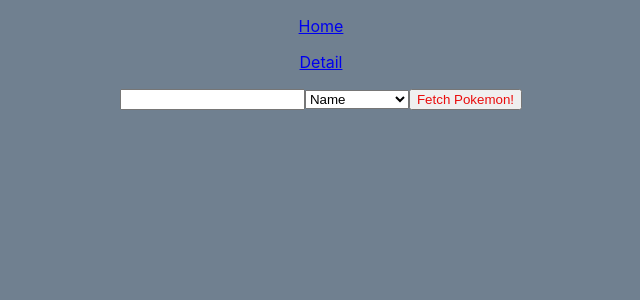
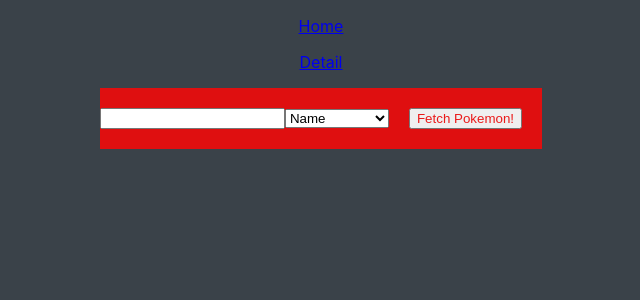
Before and after one commit to Annalise-M/Lab-03-Pokedex-React, a React (Create React App) app: page / in a window 1280 px wide. Shown: the top 300 px of the page, without its empty margins (319-959 px from the left). Built offline with nearby package versions, Linux system fonts and the light colour scheme.

Commit message:
some css added

```diff
--- a/src/App.js
+++ b/src/App.js
@@ -2,7 +2,7 @@ import React, { Component } from 'react';
 // import SearchBar from './SearchPage/SearchBar.js';
 // import DetailPage from './DetailPage/DetailPage.js';
 import Header from './Header.js';
-import './Styles.css';
+import './Styles/Styles.css';
 
 
 export default class App extends Component {
--- a/src/DetailPage/DetailPage.js
+++ b/src/DetailPage/DetailPage.js
@@ -1,11 +1,9 @@
 import React, { Component } from 'react';
-import '../Styles.css';
 import request from 'superagent';
 
 
 export default class DetailPage extends Component {
     state = { pokemon: null }
-
 
 
     componentDidMount = async () => {
--- a/src/Header.js
+++ b/src/Header.js
@@ -7,7 +7,7 @@ import {
 } from 'react-router-dom';
 import SearchBar from './SearchPage/SearchBar.js';
 import DetailPage from './DetailPage/DetailPage.js';
-import './Styles.css';
+import './Styles/Styles.css';
 
 export default class Header extends Component {
     render() {
--- a/src/PokeItem.js
+++ b/src/PokeItem.js
@@ -1,6 +1,6 @@
 import React, { Component } from 'react';
 import { Link } from 'react-router-dom';
-import './Styles.css';
+import './Styles/Styles.css';
 
 export default class PokeItem extends Component {
 
--- a/src/SearchPage/SearchBar.js
+++ b/src/SearchPage/SearchBar.js
@@ -23,7 +23,7 @@ export default class SearchBar extends Component {
         render(){
 
             return (
-                <div>
+                <div className="Box">
                     <input onChange={(e) => this.setState({ search: e.target.value })} />
                     <select onChange={(e) => { this.setState({ searchBy: e.target.value })} }>
                         <option value='pokemon'>Name</option>
--- a/src/Styles.scss
+++ /dev/null
@@ -1,38 +0,0 @@
-$MainColor: slategrey;
-$MainTextColor: white;
-$AltBackColor: rgb(252, 166, 181);
-$AllButtonColor: rgb(234, 12, 12);
-
-.App {
-    text-align: center;
-}
-
-button {
-    color: $AllButtonColor;
-
-}
-
-// work on coloring with header & layout
-// header {
-//     background-color: $AllButtonColor;
-//     border-color: red 4px;
-// }
-
-
-body {
-    align-content: center;
-    display: flex;
-    justify-content: center;
-    background-color: $MainColor;
-    text-align: center;
-    height: 100vh;
-    width: auto;
-}
-
-.Box {
-    background-color: $AltBackColor;
-}
-
-.Styles {
-    background-color: $AltBackColor;
-}
--- a/src/Styles.css
+++ b/src/Styles/Styles.css
@@ -1,13 +1,14 @@
 .App {
   text-align: center;
+  -webkit-text-decoration-color: whitesmoke;
+          text-decoration-color: whitesmoke;
+  font-family: 'Times New Roman', Times, serif;
 }
 
 button {
-  color: #ea0c0c;
-}
-
-header {
-  color: #ea0c0c;
+  color: rgba(234, 12, 12, 0.938);
+  margin: 20px;
+  max-width: auto;
 }
 
 body {
@@ -19,13 +20,17 @@ body {
   -webkit-box-pack: center;
       -ms-flex-pack: center;
           justify-content: center;
-  background-color: slategrey;
+  background-color: #3a4249;
   text-align: center;
   height: 100vh;
   width: auto;
 }
 
 .Box {
-  background-color: #fca6b5;
+  background-color: rgba(234, 12, 12, 0.938);
+}
+
+.Styles {
+  background-color: rgba(234, 12, 12, 0.938);
 }
 /*# sourceMappingURL=Styles.css.map */
--- /dev/null
+++ b/src/Styles/Styles.scss
@@ -0,0 +1,35 @@
+$MainColor: rgb(58, 66, 73);
+$MainTextColor: white;
+$AllButtonColor: rgba(234, 12, 12, 0.938);
+
+
+.App {
+    text-align: center;
+    text-decoration-color: whitesmoke;
+    font-family: 'Times New Roman', Times, serif;
+}
+
+button {
+    color: $AllButtonColor;
+    margin: 20px;
+    max-width: auto;
+
+}
+
+body {
+    align-content: center;
+    display: flex;
+    justify-content: center;
+    background-color: $MainColor;
+    text-align: center;
+    height: 100vh;
+    width: auto;
+}
+
+.Box {
+    background-color: $AllButtonColor;
+}
+
+.Styles {
+    background-color: $AllButtonColor;
+}
```
Also changed, not shown: 2 other files (tests, documents, lock files or other folders).
